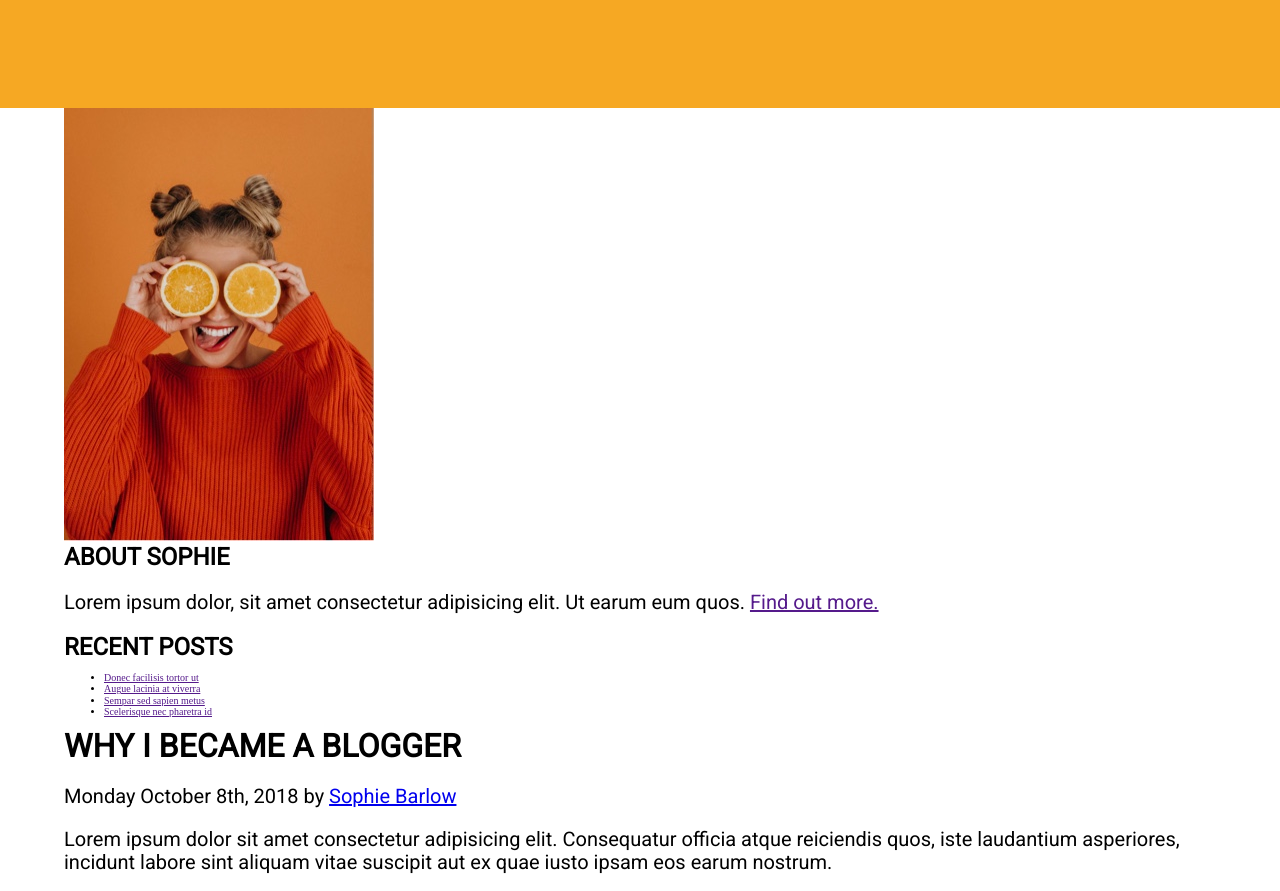
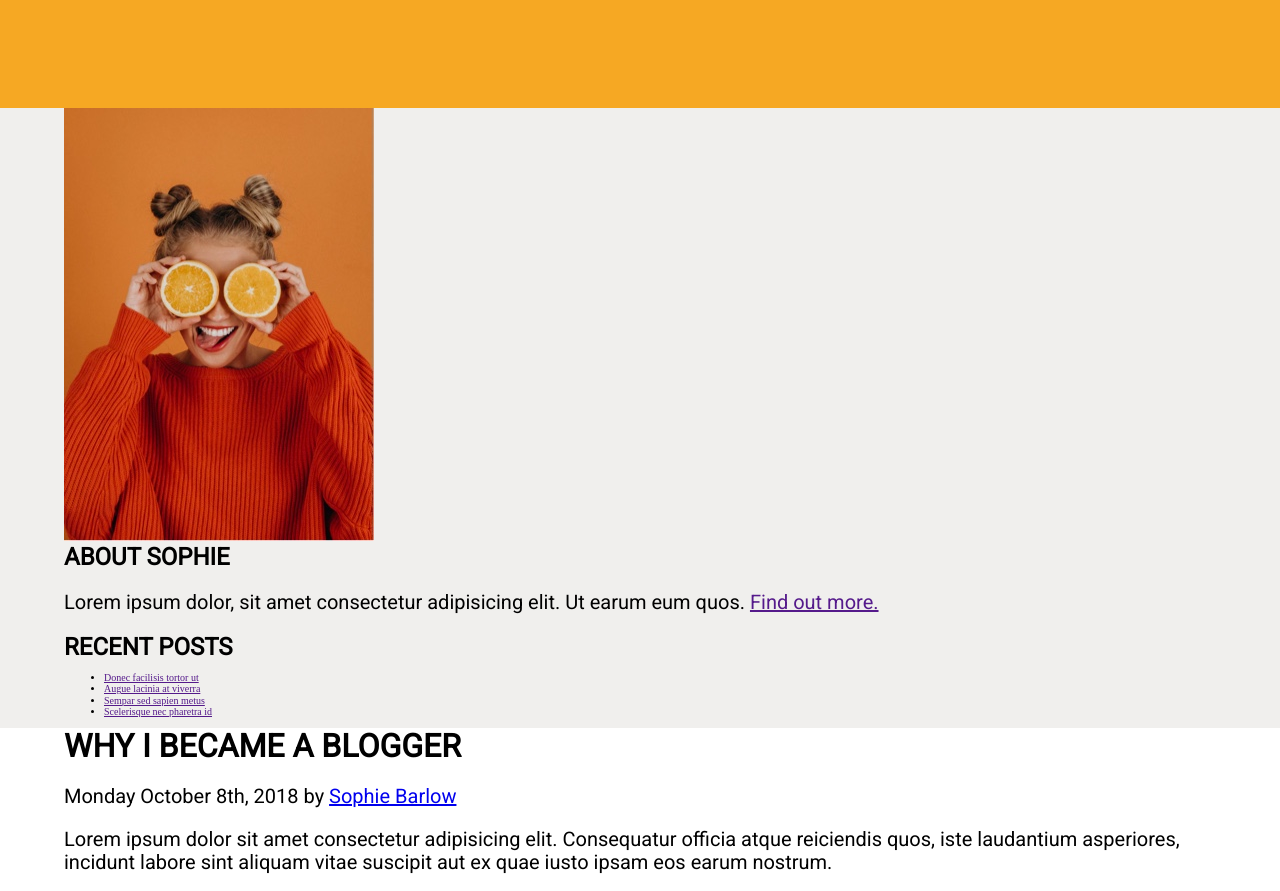
Before and after one commit to michedmnt/michelleDumontProjectOne, a plain HTML site: page blog.html in a window 1280 px wide. Shown: the part 461-1352 px from the top of the page. Drawn offline with Linux system fonts and the light colour scheme.

Commit message:
Started blog section stylings

```diff
--- a/styles/sass/partials/_sections.scss
+++ b/styles/sass/partials/_sections.scss
@@ -158,3 +158,14 @@
         margin: 0 20px;
     }
 }
+
+// blog sections
+
+.floatLeft {
+    display: flex;
+    flex-direction: column;
+}
+
+main .floatLeft {
+    background-color: $backgroundColor;
+}
```
Also changed, not shown: styles/styles.css.
